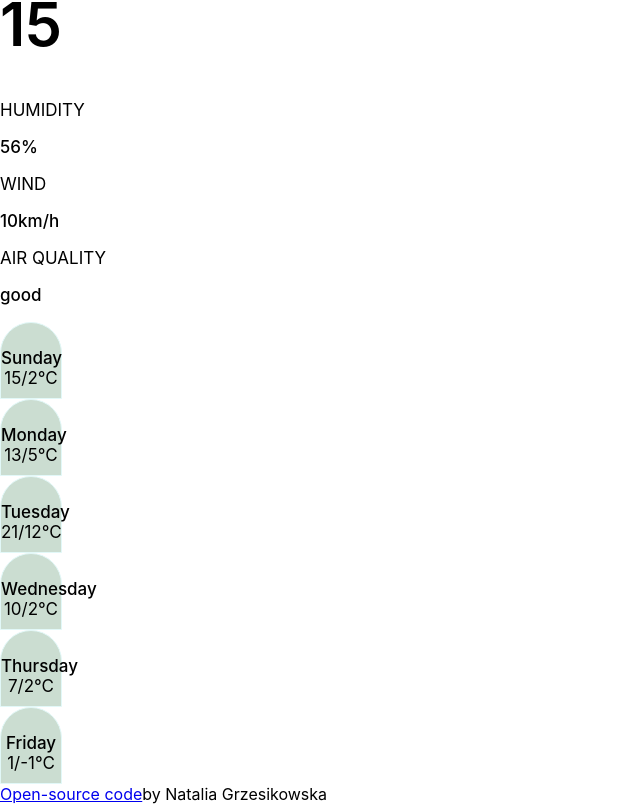
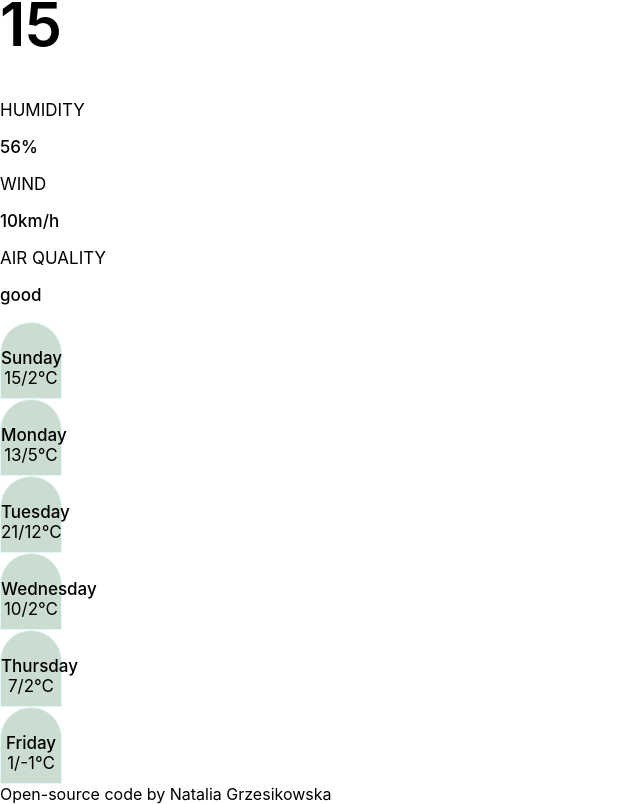
Before and after one commit to nagrzesikowska/test, a React (Create React App) app: page / in a window 1280 px wide. Shown: the part 163-967 px from the top of the page, without its empty margins (0-640 px from the left). Built offline with nearby package versions, Linux system fonts and the light colour scheme.

Commit message:
fixing link2

```diff
--- a/src/App.js
+++ b/src/App.js
@@ -73,11 +73,7 @@ export default class WeatherApp extends React.Component {
             </div>
           </div>
           <div>
-            <a href="https://github.com/nagrzesikowska/test">
-              {" "}
-              Open-source code
-            </a>
-            <a>by Natalia Grzesikowska</a>
+            <a>Open-source code by Natalia Grzesikowska</a>
           </div>
         </div>
       </div>
```
